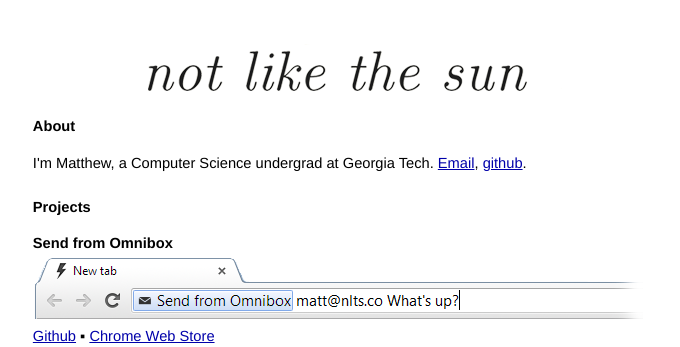
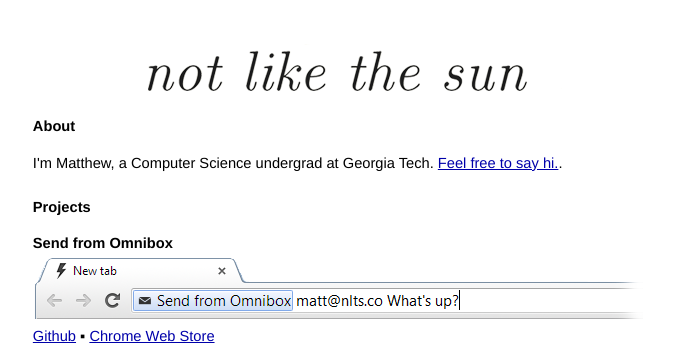
Before and after one commit to radioblazer/nlts.github.com, a Jekyll site: the page built from index.html, in a window 1280 px wide. Shown: the top 347 px of the page, without its empty margins (299-979 px from the left). Built offline with Jekyll 4.4.1, drawn with Linux system fonts in a browser that asks for light colours; Markdown is read by kramdown in place of the engine named in the settings.

Commit message:
fix typo in index.html

```diff
--- a/index.html
+++ b/index.html
@@ -6,7 +6,7 @@
 <div id="home">
     <img src="/images/inline-nlts-610.png" width="610" height="65"/>
     <h1>About</h1>
-    <div>I'm Matthew, a Computer Science undergrad at Georgia Tech. <a href="mailto:matt@nlts.co">Email</a>, <a href="http://github.com/nlts">github</a>.</div>
+    <div>I'm Matthew, a Computer Science undergrad at Georgia Tech. <a href="mailto:matt@nlts.co">Feel free to say hi.</a>.</div>
     <br>
     <h1>Projects</h1>
     <h2>Send from Omnibox</h2>
```
